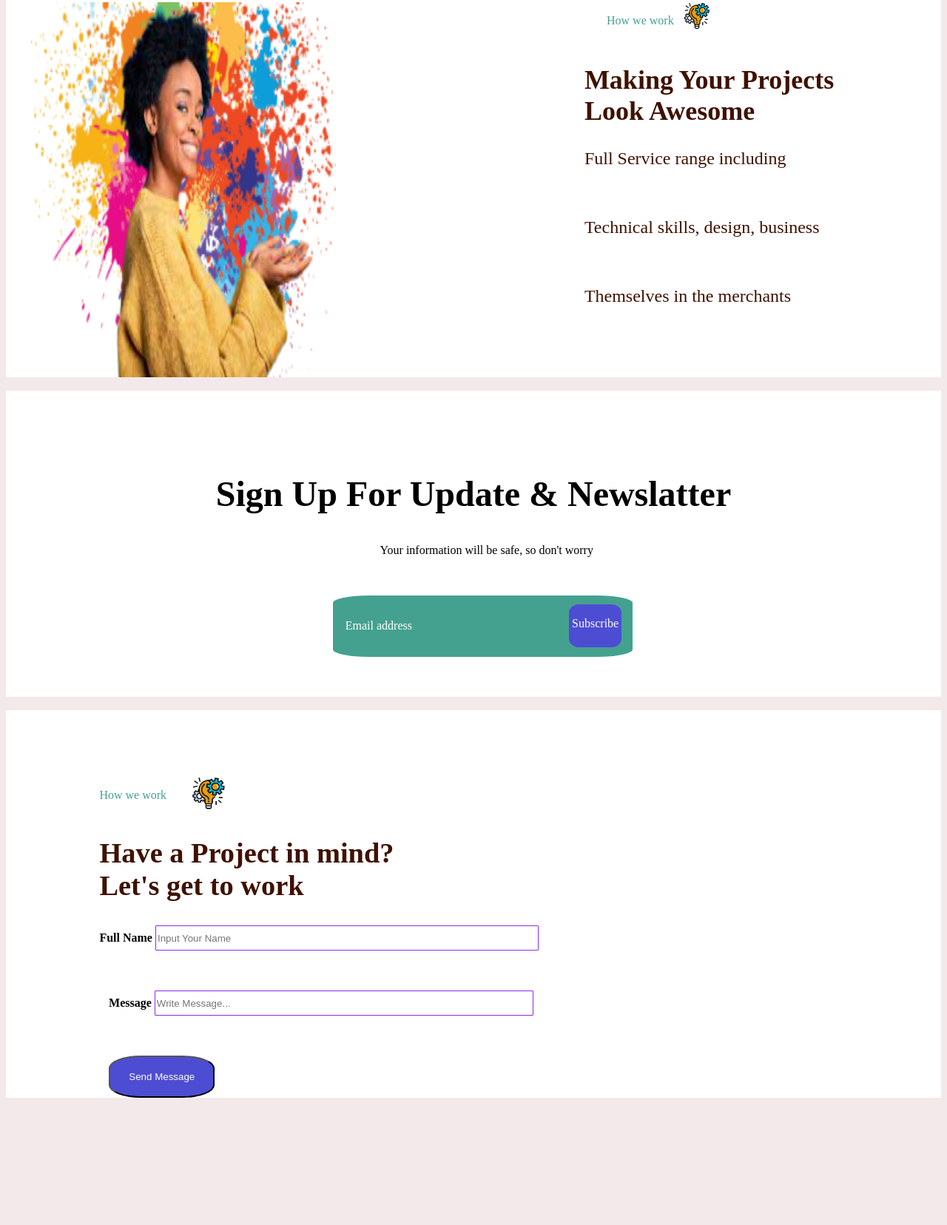
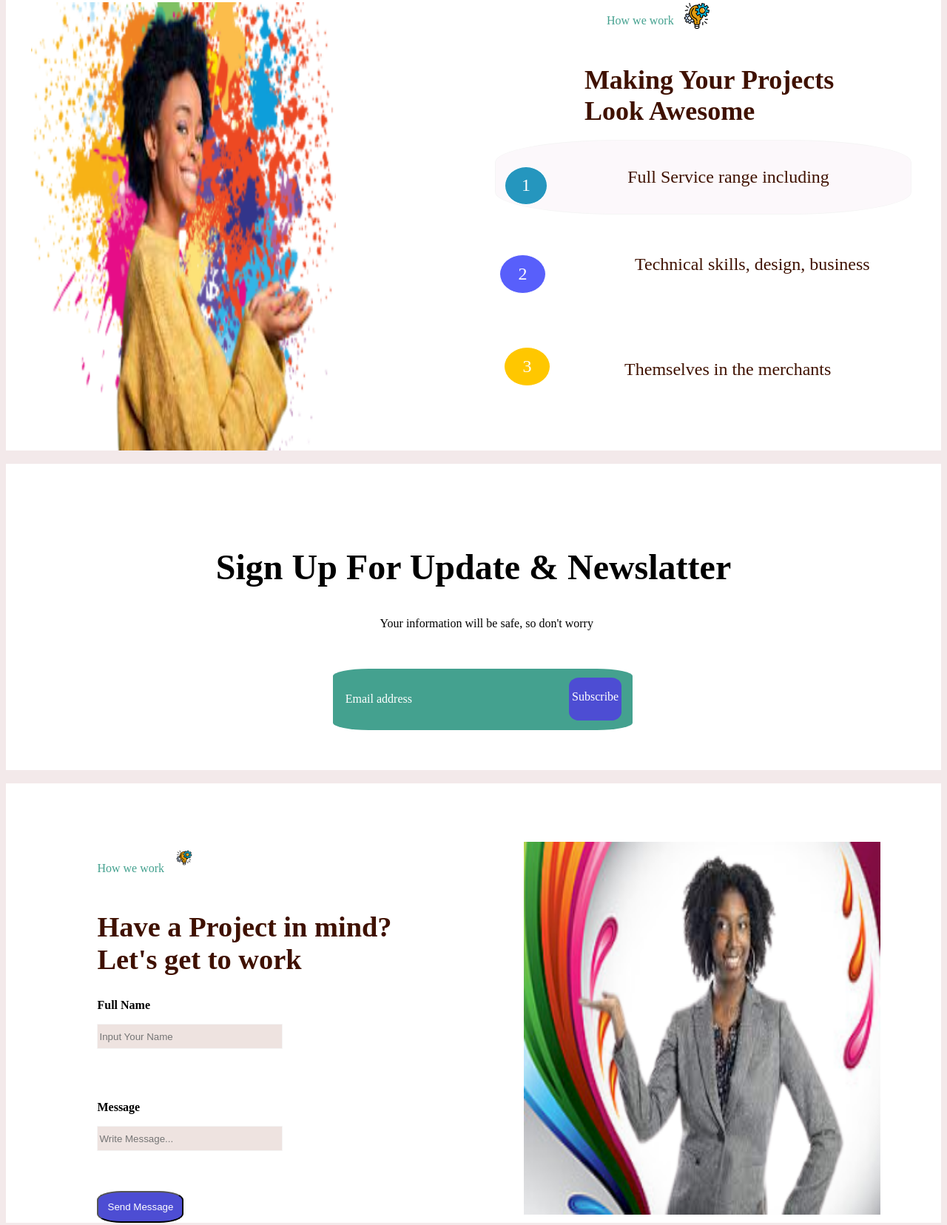
Before and after one commit to N-sangwa/WEBSITE--3, a plain HTML site: page index.html in a window 1280 px wide. Shown: the part 1765-3421 px from the top of the page at 74% size. Before the commit the page ends 3257 px from the top, so only its background shows below. Drawn offline with Linux system fonts and the light colour scheme.

Commit message:
My 3rd landing page

```diff
--- a/index.html
+++ b/index.html
@@ -103,13 +103,14 @@ understanding, ability. <br>
   </div>
   <div class="secondtitle"><h1>Making Your Projects <br>
   Look Awesome</h2></div>
-  <div class="fullservice"> <div class="fullservicep"><p>Full Service range including</p></div></div>
-  <br>
-  <div class="tech"> <div class="techp"><p>Technical skills, design, business</p></div></div>
-  <br>
-  <div class="them"> <div class="themp"><p>Themselves in the merchants</p></div>
-  <br> <br> <br> <br> </div>
-
+  <div class="fullservice"> <div class="icon1">1</div> <div class="fullservicep"><p>Full Service range including</p></div></div>
+  <br> <br> <br>
+  <div class="tech">  <div class="icon2">2</div> <div class="techp"><p>Technical skills, design, business</p></div></div>
+  <br> <br> <br>
+  <div class="them">
+  <div class="thirdicon">3</div>  <div class="themp"><p>Themselves in the merchants</p></div>
+  <br> <br> <br> <br>
+   </div>
   </div>
 
 
@@ -133,6 +134,7 @@ understanding, ability. <br>
 <section class="section5">
   <br> <br> <br> <br> <br>
   <div class="project">
+    <div class="part1">
 <div class="logo3">
  <div class="sentence1"><p>How we work</p> </div><img class="thirdlogo1" src="/IMAGES2/LOGO.png" width="8%">
 </div>
@@ -143,16 +145,21 @@ Let's get to work</h1>
 
 
 <div class="full" >
-  <label> <b>Full Name</b> </label>
+  <p class="text"> <b>Full Name</b> </p>
   <input type="text" name="fname" id="fname" placeholder="Input Your Name">
 </div>
 <div class="message" >
   <br> <br> <br>
-  <label> <b>Message</b> </label>
+ <p class="text"> <b>Message</b> </p>
   <input type="text" name="fname" id="fname" placeholder="Write Message...">
 </div>
+
 <br> <br> <br>
-<button class="messagebuton"> Send Message </button>
+<button class="sendmessagebuton"> Send Message </button>
+</div>
+<div class="projectimage">
+  <img class="proimage" src="/IMAGES2/awooman.png" alt="">
+</div>
 
 </div>
 </section>
--- a/style.css
+++ b/style.css
@@ -296,11 +296,13 @@ font-size: 150%;
      margin-left: 20%;
      font-size: 150%;
      color: rgba(63,17,0,255);
+     margin-top: -4%;
  }
  .themp{
-    margin-left: 20%;
+    margin-left: 29%;
     font-size: 150%;
     color: rgba(63,17,0,255);
+    margin-top: -10%;
  }
  .section4{
     background-color: rgba(255,255,255,255);
@@ -360,26 +362,88 @@ font-size: 150%;
 
 .full{
     margin-left: 10%;
+
 }
+.text{
+
+}
+
 #fname{
-    border: 1px solid blueviolet;
+    border: 1px solid whitesmoke;
     border-width: 70%;
     height: 30px;
     width: 45%;
     border-radius: 1px;
-    /* padding-left:-4px; */
-    }
-.message{
-
+    background-color: rgb(238, 227, 224);
+    color:#ffffff;
 }
 .message{
-    margin-left: 11%;
+    margin-left: 10%;
+}
 
-}
-.messagebuton{
-    margin-left: 11%;
-    padding: 1.5% 2% 1.5% 2%;
-    border-radius: 30%;
+.sendmessagebuton{
+    margin-left: 10%;
+    padding: 2% 2% 2% 2%;
+    border-radius: 28%;
     background-color: rgb(77, 77, 211);
     color:#ffffff;
 }
+.part1{
+    margin-left: 5%;
+}
+.project{
+    display: flex;
+    justify-content: space-between;
+}
+.proimage{
+   margin-left:-105%;
+   width: 175%;
+   height: 100%;
+  margin-top: -4%;
+}
+.fullservice{
+    display:flex;
+    border: 1px solid whitesmoke;
+    border-radius: 30%;
+    padding: 2% 1% 2% 2%;
+    width: 90%;
+    background-color: #fcf8fb;
+    margin-top: -2%;
+}
+.icon1{
+    margin-top: 4.3%;
+    border: 1px solid;
+    padding: 2% 4% 2% 4%;
+   border-radius: 50%;
+   color: #ffffff;
+   font-size: x-large;
+   background-color: rgb(37, 150, 190);
+}
+.icon2{
+    margin-left: 1%;
+    color: #ffffff;
+    font-size: x-large;
+    background-color: rgba(88,95,251,255);
+    /* background-color:  rgba(255,199,0,255); */
+    border: 1px solid ;
+    padding: 2% 4% 2% 4%;
+    border-radius: 50%;
+    color: #ffffff;
+
+}
+
+.tech{
+display: flex;
+}
+.thirdicon{
+    margin-left: 2%;
+    border: 1px solid black;
+    width: 2%;
+    margin-top: 3%;
+    border: 1px solid;
+    padding: 2% 4% 2% 4%;
+    border-radius: 50%;
+    color: #ffffff;
+    font-size: x-large;
+    background-color:  rgba(255,199,0,255);
+}
```
Also changed, not shown: IMAGES2/awooman.png (added), IMAGES2/woomaan-removebg-preview.png (added), IMAGES2/woomaan_background-removebg-preview.png (added).
